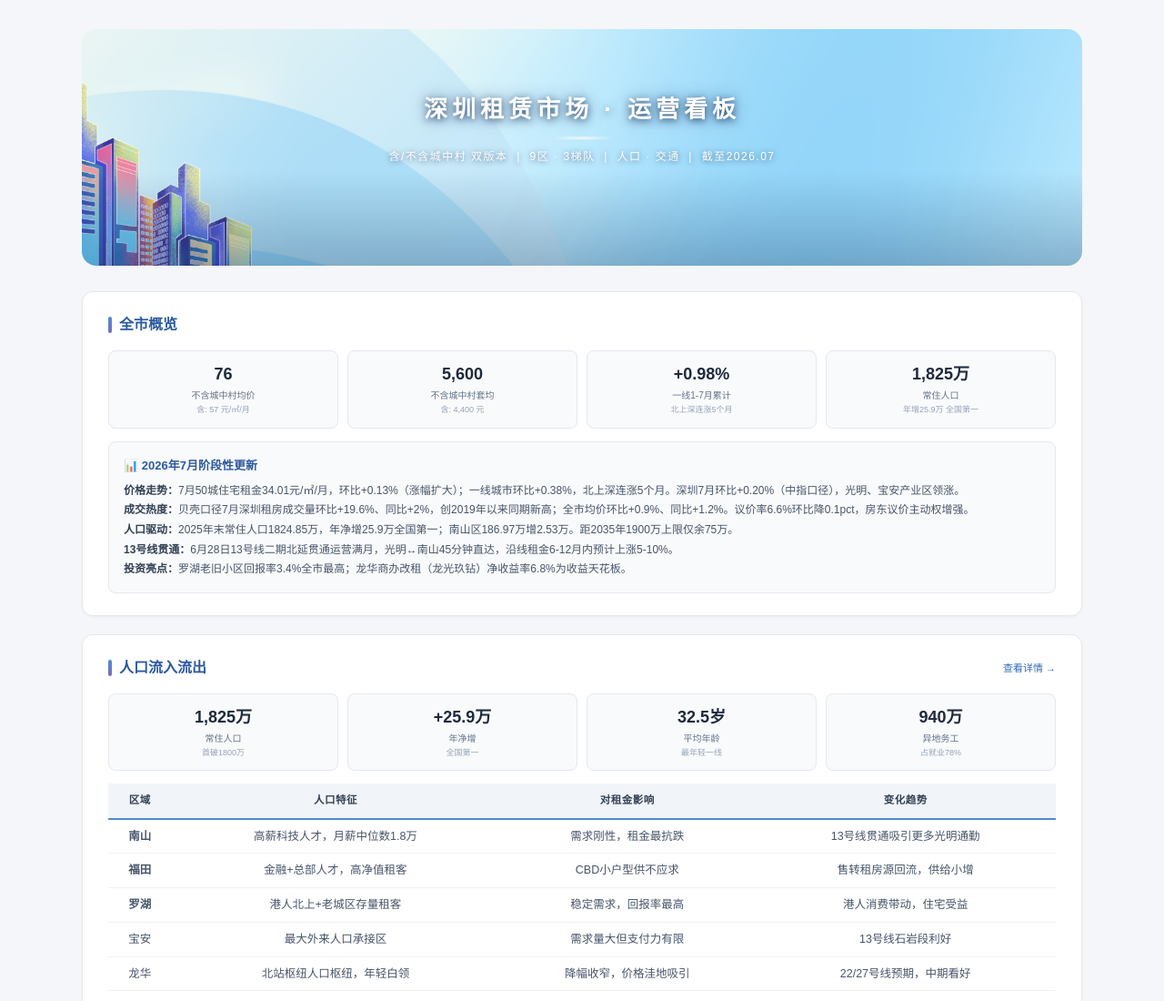
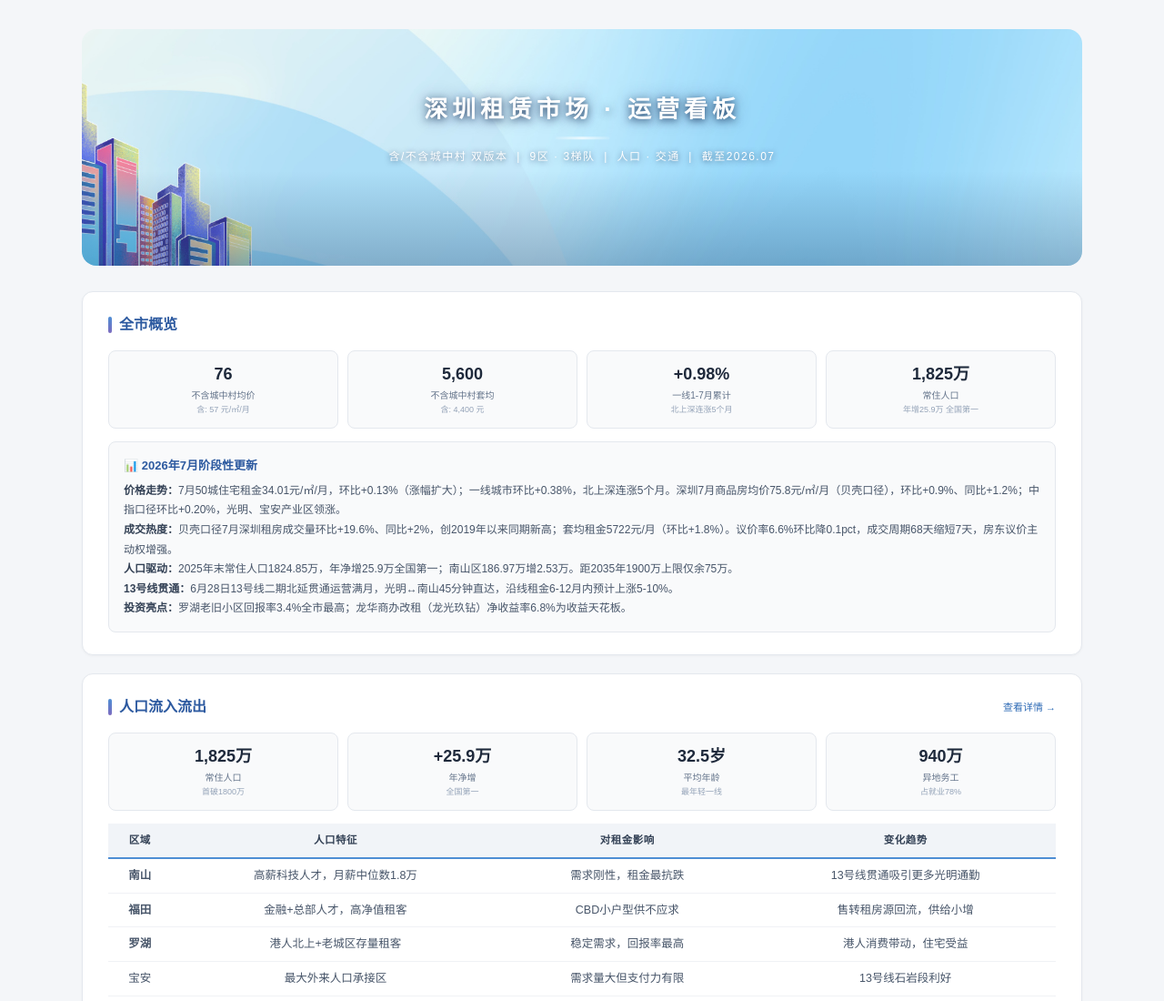
Before and after one commit to Pip-Uu/sz-rental-dashboard, a plain HTML site: page integrated.html in a window 1280 px wide. Shown: the top 1100 px of the page at 91% size. Drawn offline with Linux system fonts and the light colour scheme.

Commit message:
倒查修正：对齐贝壳研究院原始口径
- 7月深圳商品房均价补 75.8元/㎡/月（贝壳），套均租金5722元/月
- 成交周期68天缩短7天补入
- 月度走势表6月75.1口径标注修正：中指→贝壳
- 7月行由50城均值(34.01)修正为深圳贝壳均价(75.8)
- 中指/贝壳口径分列标注，避免混用

Co-Authored-By: Claude Opus 4.8 <noreply@anthropic.com>

```diff
--- a/integrated.html
+++ b/integrated.html
@@ -135,8 +135,8 @@ a.card:hover .card-go::after{transform:translateX(3px)}
   </div>
   <div class="summary-block">
     <div class="summary-title">📊 2026年7月阶段性更新</div>
-    <div><b>价格走势：</b>7月50城住宅租金34.01元/㎡/月，环比+0.13%（涨幅扩大）；一线城市环比+0.38%，北上深连涨5个月。深圳7月环比+0.20%（中指口径），光明、宝安产业区领涨。</div>
-    <div><b>成交热度：</b>贝壳口径7月深圳租房成交量环比+19.6%、同比+2%，创2019年以来同期新高；全市均价环比+0.9%、同比+1.2%。议价率6.6%环比降0.1pct，房东议价主动权增强。</div>
+    <div><b>价格走势：</b>7月50城住宅租金34.01元/㎡/月，环比+0.13%（涨幅扩大）；一线城市环比+0.38%，北上深连涨5个月。深圳7月商品房均价75.8元/㎡/月（贝壳口径），环比+0.9%、同比+1.2%；中指口径环比+0.20%，光明、宝安产业区领涨。</div>
+    <div><b>成交热度：</b>贝壳口径7月深圳租房成交量环比+19.6%、同比+2%，创2019年以来同期新高；套均租金5722元/月（环比+1.8%）。议价率6.6%环比降0.1pct，成交周期68天缩短7天，房东议价主动权增强。</div>
     <div><b>人口驱动：</b>2025年末常住人口1824.85万，年净增25.9万全国第一；南山区186.97万增2.53万。距2035年1900万上限仅余75万。</div>
     <div><b>13号线贯通：</b>6月28日13号线二期北延贯通运营满月，光明↔南山45分钟直达，沿线租金6-12月内预计上涨5-10%。</div>
     <div><b>投资亮点：</b>罗湖老旧小区回报率3.4%全市最高；龙华商办改租（龙光玖钻）净收益率6.8%为收益天花板。</div>
```
